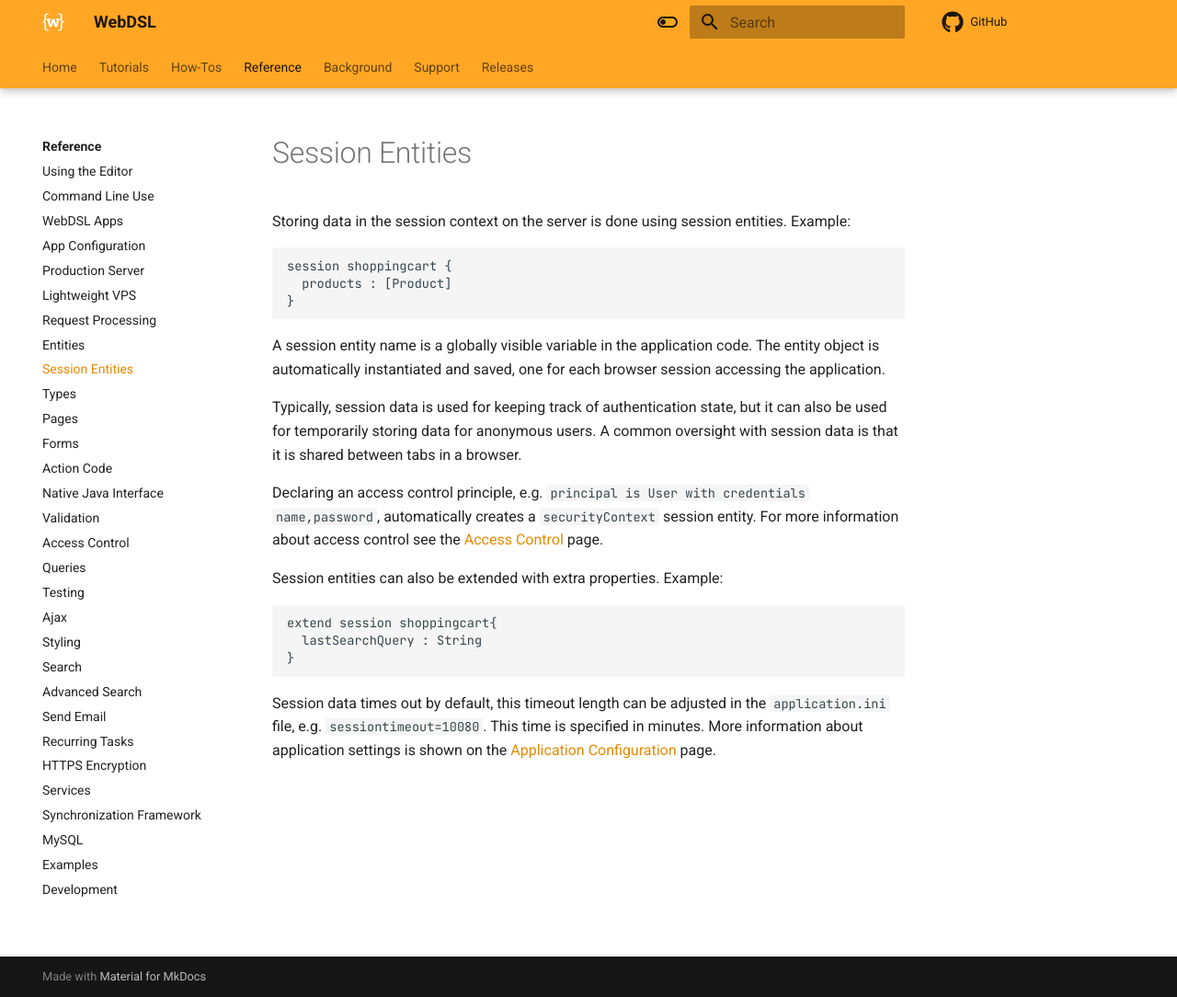
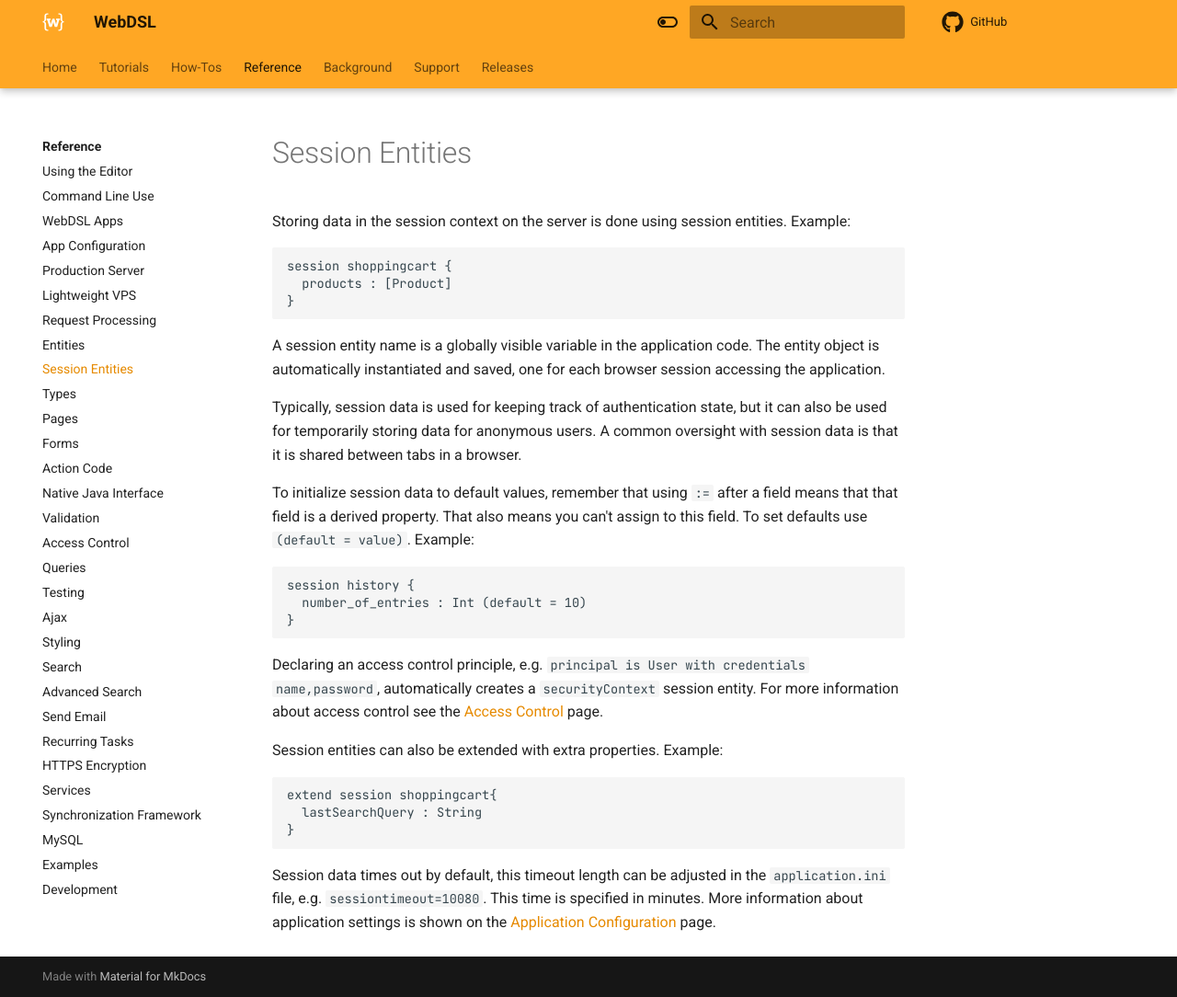
Before and after one commit to webdsl/webdsl-docs, an MkDocs documentation site: the page built from docs/reference/session-entities.md, in a window 1280 px wide and 1084 px high. Shown: the whole window at 92% size. Built offline with MkDocs 1.6.1 and Material for MkDocs 9.7.7, drawn with Linux system fonts in a browser that asks for light colours; comment, search, counter and statistics services are not loaded.

Commit message:
betters session docs

```diff
--- a/docs/reference/session-entities.md
+++ b/docs/reference/session-entities.md
@@ -10,6 +10,15 @@ A session entity name is a globally visible variable in the application code. Th
 
 Typically, session data is used for keeping track of authentication state, but it can also be used for temporarily storing data for anonymous users. A common oversight with session data is that it is shared between tabs in a browser.
 
+To initialize session data to default values, remember that using `:=` after a field means that that field is a derived property.
+That also means you can't assign to this field. To set defaults use `(default = value)`. Example:
+
+
+    session history {
+      number_of_entries : Int (default = 10)
+    }
+
+
 Declaring an access control principle, e.g. `principal is User with credentials name,password`, automatically creates a `securityContext` session entity. For more information about access control see the [Access Control](../access-control) page.
 
 Session entities can also be extended with extra properties. Example:
```
